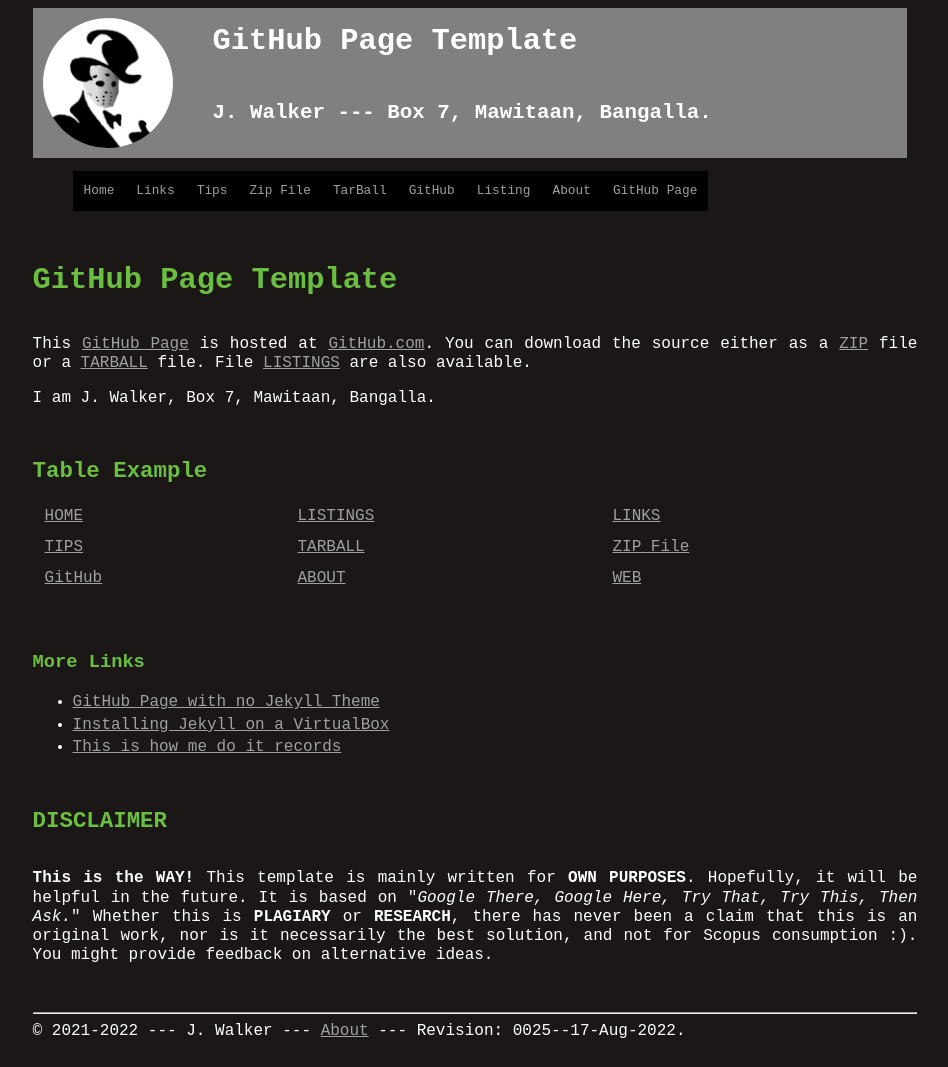
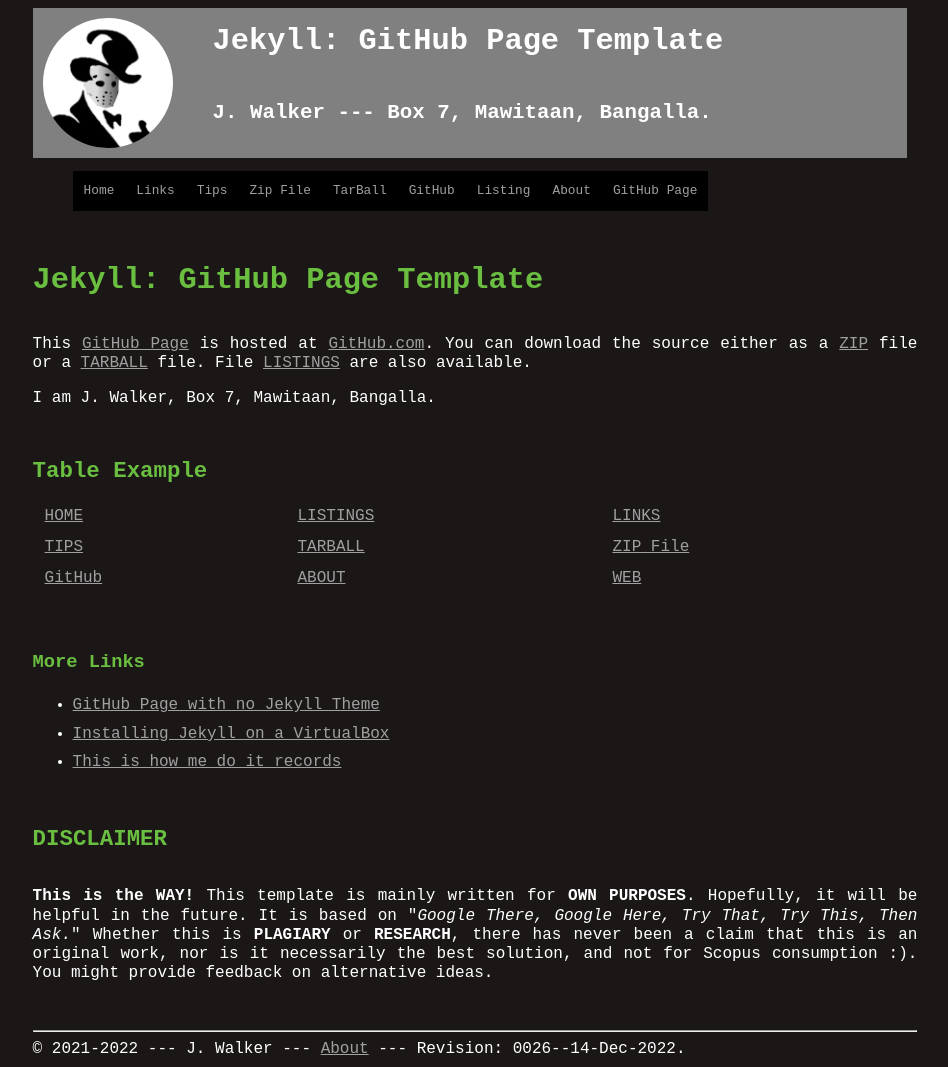
Before and after one commit to virdianhrn/template, a Jekyll site: the page built from index.md, in a window 1280 px wide. Shown: the whole page, without its empty margins (165-1113 px from the left). Built offline with Jekyll 4.4.1, drawn with Linux system fonts in a browser that asks for light colours.

Commit message:
modified:   assets/css/style.css

```diff
--- a/_config.yml
+++ b/_config.yml
@@ -1,6 +1,6 @@
-version:          "0025--17-Aug-2022"
+version:          "0026--14-Dec-2022"
 copyright:        "2021-2022"
-title:            "GitHub Page Template"
+title:            "Jekyll: GitHub Page Template"
 author:           "J. Walker"
 address:          "Box 7, Mawitaan, Bangalla."
 description:
--- a/assets/css/style.css
+++ b/assets/css/style.css
@@ -136,6 +136,16 @@
   clear: both;
 }
 
+td {
+  padding-top:      3px;
+  padding-bottom:   3px;
+}
+
+li {
+  padding-top:      3px;
+  padding-bottom:   3px;
+}
+
 .navbar {
   font-size:        0.8em;
   border-width:     0px;
```
Also changed, not shown: 000.md (+12 -3 lines), 2 other files.
